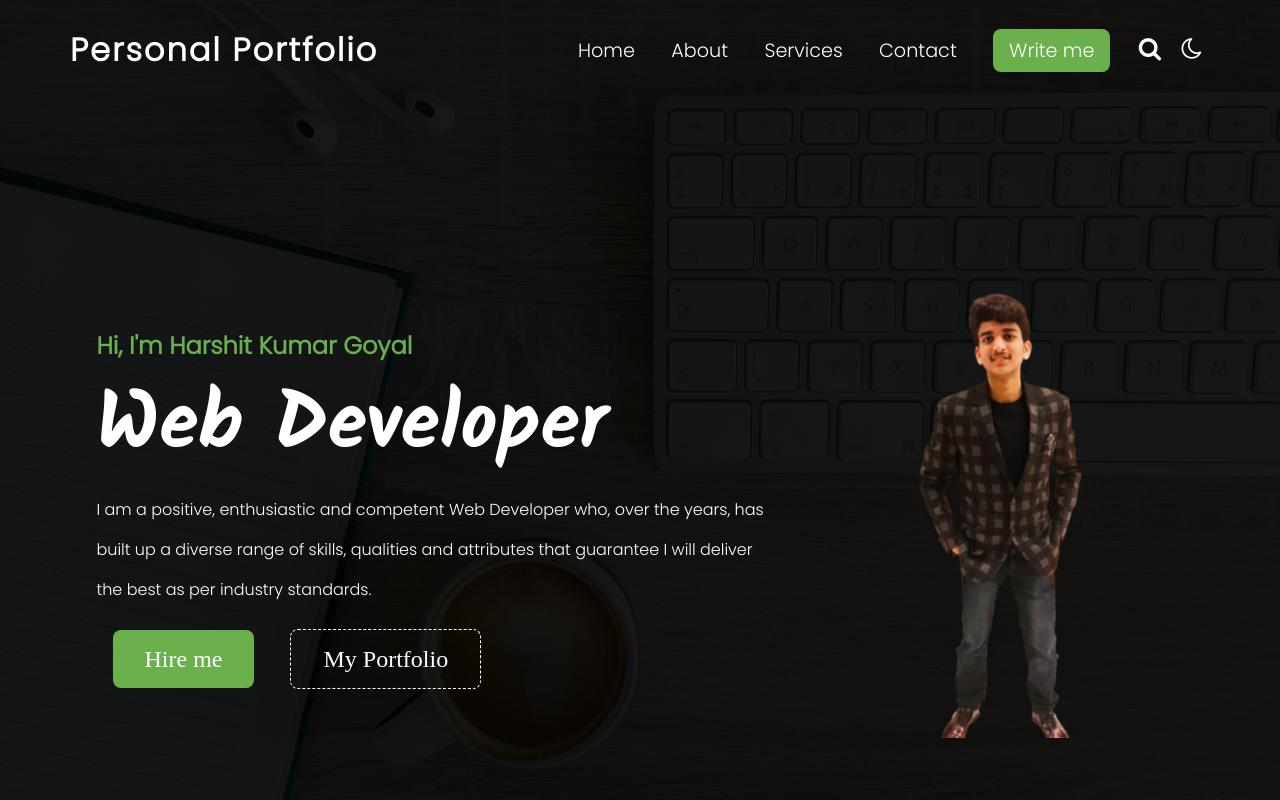
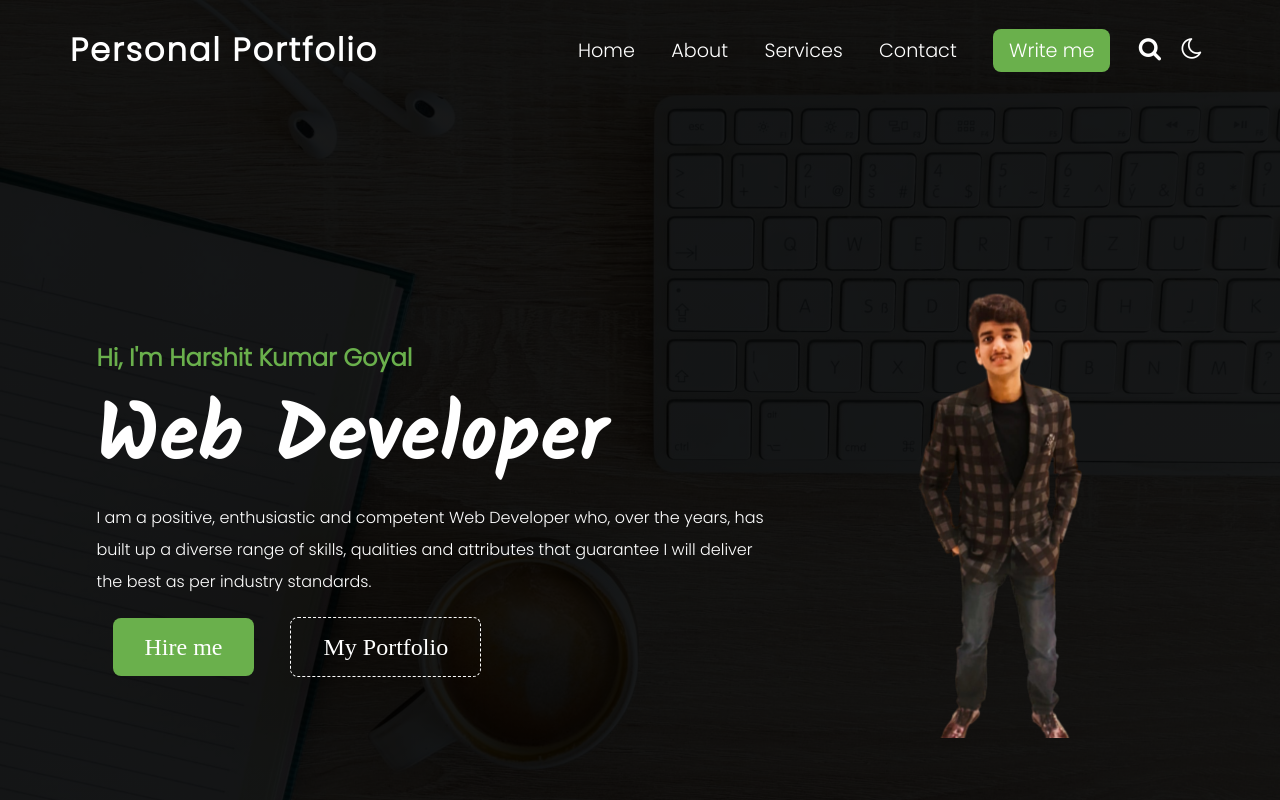
Before and after one commit to Harshitkg46/My-personal-portfolio, a plain HTML site: page index.html in a window 1280 px wide. Shown: the top 800 px of the page. Drawn offline with Linux system fonts and the light colour scheme.

Commit message:
pushing changes

```diff
--- a/style.css
+++ b/style.css
@@ -82,7 +82,7 @@ nav{
 }
 .left p{
     font-family: 'Poppins', sans-serif;
-    line-height: 2.5rem;
+    line-height: 2rem;
 }
 
 #hire{
```
